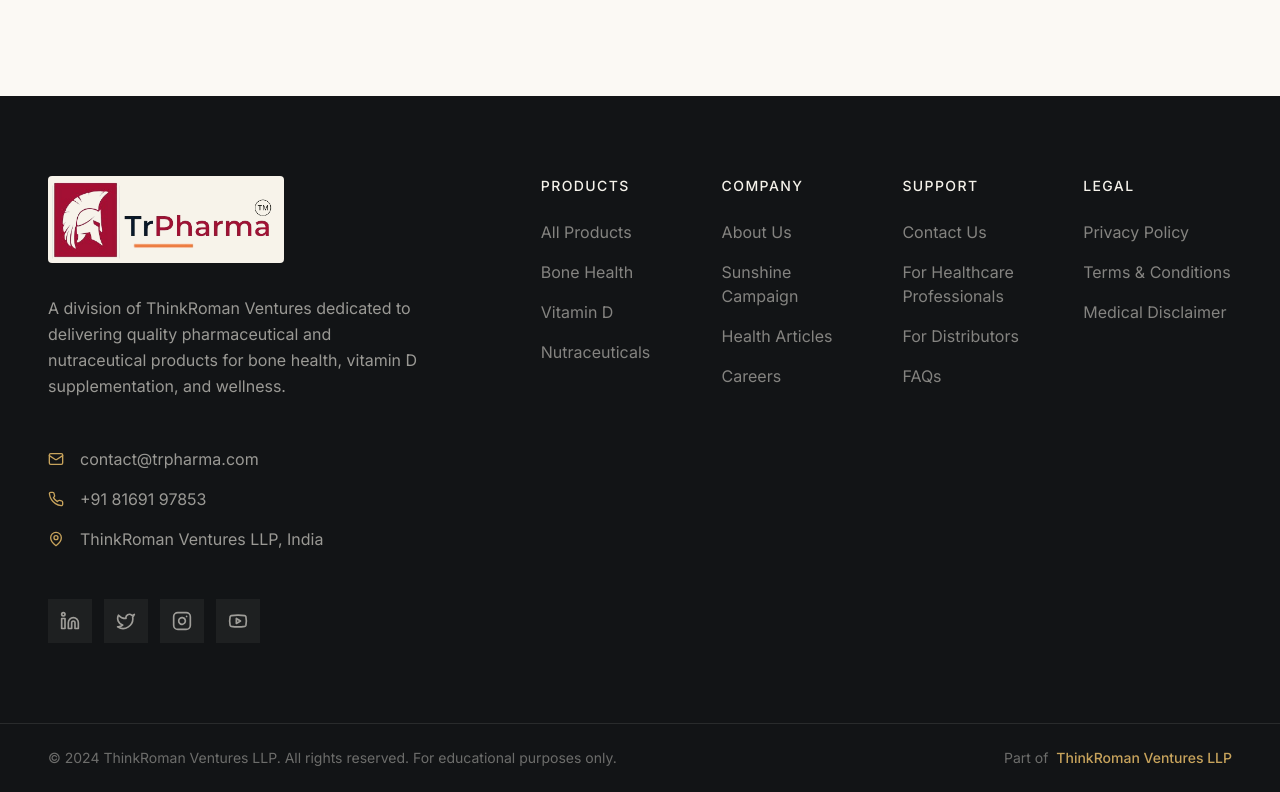
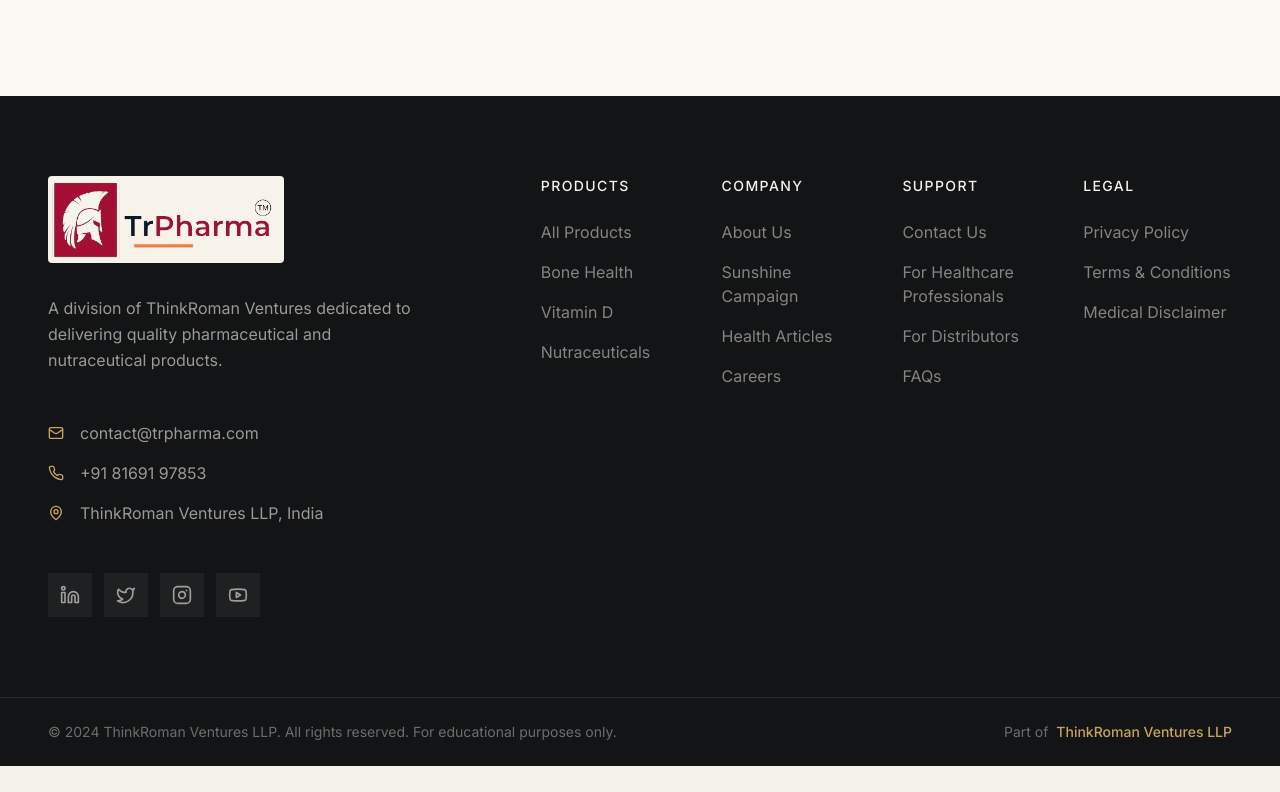
Before and after one commit to thinkRoman/TrPharma, a Next.js app: page / in a window 1280 px wide. Shown: the part 3653-4445 px from the top of the page. After the commit the page ends 4419 px from the top, so only its background shows below. Built offline with nearby package versions, Linux system fonts and the light colour scheme; no server answers.

Commit message:
Update Footer component description
Shortened the description of the Footer component.

```diff
--- a/src/components/Footer.tsx
+++ b/src/components/Footer.tsx
@@ -65,8 +65,7 @@
 
             <p className='text-primary-foreground/60 leading-relaxed max-w-sm'>
               A division of ThinkRoman Ventures dedicated to delivering quality
-              pharmaceutical and nutraceutical products for bone health, vitamin
-              D supplementation, and wellness.
+              pharmaceutical and nutraceutical products.
             </p>
 
             {/* Contact info */}
```
